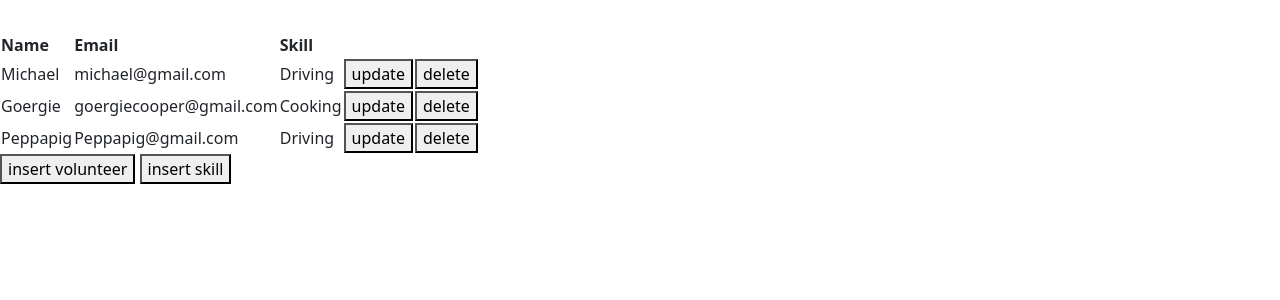
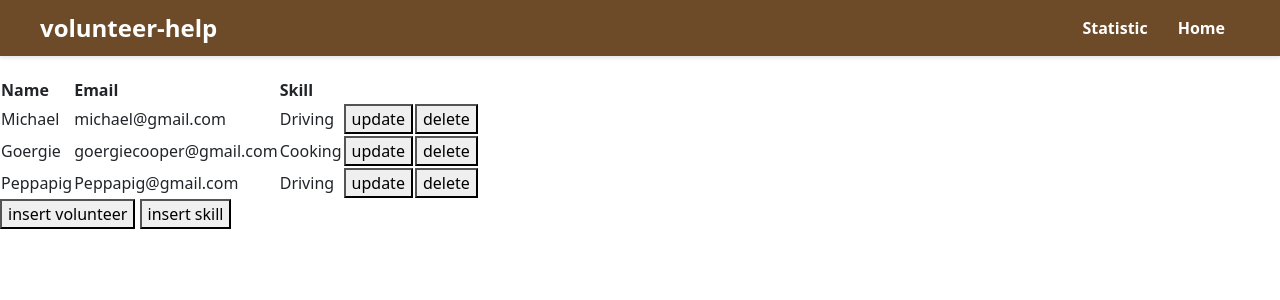
Before and after one commit to beau-beaubo/databaseproject, a Django app: page /nonprofit/volunteer/ in a window 1280 px wide. Shown: the top 300 px of the page. Run offline with Django 5.2, Linux system fonts and the light colour scheme; data comes from the database, SQL or seed files in the repository; both versions use the stored data as it was after the commit.

Commit message:
add navbar

```diff
--- a/mysite/settings.py
+++ b/mysite/settings.py
@@ -116,7 +116,8 @@ USE_TZ = True
 # Static files (CSS, JavaScript, Images)
 # https://docs.djangoproject.com/en/5.1/howto/static-files/
 
-STATIC_URL = 'static/'
+STATIC_URL = '/static/'
+STATICFILES_DIRS = [BASE_DIR / 'static']
 
 # Default primary key field type
 # https://docs.djangoproject.com/en/5.1/ref/settings/#default-auto-field
--- /dev/null
+++ b/nonprofit/static/volunteer.css
@@ -0,0 +1,72 @@
+/*--NavBar--*/
+.navbar {
+    position: fixed; /* Navbar stays at the top */
+    top: 0;
+    left: 0;
+    width: 100%; /* Full-width navbar */
+    display: flex;
+    justify-content: space-between; /* Space between logo and nav-links */
+    align-items: center;
+    padding: 10px 40px; /* Adjust padding for a clean look */
+    background-color: #6D4B28; /* Brown background */
+    box-shadow: 0 2px 4px rgba(0, 0, 0, 0.1); /* Optional shadow */
+    z-index: 1000;
+}
+
+.navbar .logo {
+    font-size: 24px; /* Adjust font size for logo */
+    font-weight: 700;
+    color: white;
+    text-decoration: none;
+}
+
+.navbar .nav-link {
+    display: flex;
+    align-items: center;
+    list-style: none;
+    margin: 0;
+    padding: 0;
+}
+
+.navbar .nav-link li {
+    margin: 0 15px; /* Space between links */
+}
+
+.navbar .nav-link a {
+    text-decoration: none;
+    color: white;
+    font-weight: 600;
+    transition: color 0.3s ease; /* Smooth hover effect */
+}
+
+.navbar .nav-link a:hover {
+    color: burlywood; /* Highlighted color on hover */
+}
+
+.navbar .nav-link .active a {
+    color: white;
+    font-weight: 700;
+}
+
+/* Responsive Design */
+@media (max-width: 768px) {
+    .navbar {
+        flex-direction: column; /* Stack navbar elements on small screens */
+        align-items: flex-start;
+        padding: 10px 20px;
+    }
+
+    .nav-link {
+        flex-direction: column;
+        width: 100%; /* Full width on smaller screens */
+    }
+
+    .nav-link li {
+        margin: 10px 0; /* Add space between stacked items */
+    }
+
+    button {
+        width: 100%; /* Full-width buttons on small screens */
+        text-align: center;
+    }
+}
--- a/nonprofit/templates/nonprofit/volunteer.html
+++ b/nonprofit/templates/nonprofit/volunteer.html
@@ -1,11 +1,28 @@
+{% load static %}
 <!DOCTYPE html>
 <html lang="en">
 <head>
     <meta charset="UTF-8">
+    <meta name="viewport" content="width=device-width, initial-scale=1.0">
     <title>Entry</title>
     <link href="https://cdn.jsdelivr.net/npm/bootstrap@5.3.3/dist/css/bootstrap.min.css" rel="stylesheet" integrity="sha384-QWTKZyjpPEjISv5WaRU9OFeRpok6YctnYmDr5pNlyT2bRjXh0JMhjY6hW+ALEwIH" crossorigin="anonymous">
+    <!--=======CSS========-->
+    <link rel="stylesheet" href="{% static 'volunteer.css' %}">
 </head>
 <body>
+<!-- Navbar -->
+<nav class="navbar">
+    <a href="#" class="logo">volunteer-help</a>
+    <ul class="nav-link">
+        <li><a href="#">Statistic</a></li>
+        <li class="active"><a href="/nonprofit/">Home</a></li>
+    </ul>
+</nav>
+<style>
+    body {
+        padding-top: 45px; /* Default Bootstrap navbar height */
+    }
+</style>
 <div class="container">
     <br>
     <br>
```
Also changed, not shown: nonprofit/static/event.css (added, +72 -0 lines), nonprofit/static/indexstyle.css (added, +146 -0 lines), nonprofit/templates/nonprofit/event.html (+16 -0 lines), nonprofit/templates/nonprofit/index.html (+33 -3 lines), db.sqlite3 (added), nonprofit/static/image/volunteer-photo.png (added).
